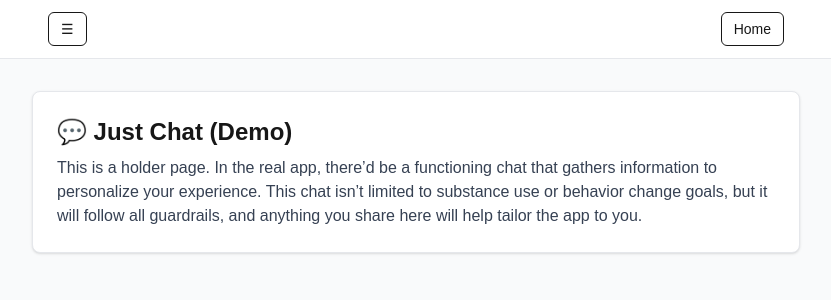
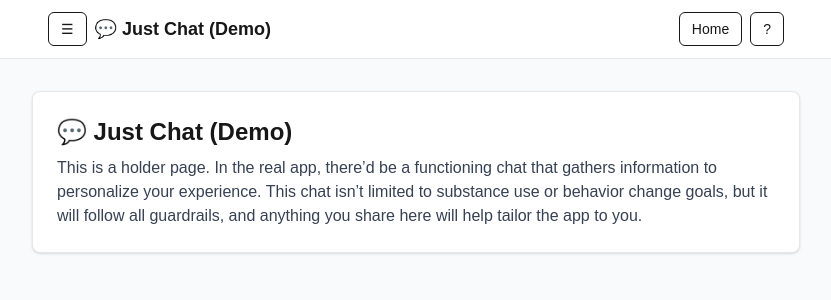
Before and after one commit to jaking1979/cmc-app-v0, a Next.js app: page /chat in a window 1280 px wide. Shown: the top 300 px of the page, without its empty margins (224-1055 px from the left). Built offline with nearby package versions, Linux system fonts and the light colour scheme.

Commit message:
Fix Chat page: pass TopNav title and wire Instructions modal

```diff
--- a/src/app/chat/page.tsx
+++ b/src/app/chat/page.tsx
@@ -1,12 +1,19 @@
-// src/app/chat/page.tsx
 'use client'
 
+import { useState } from 'react'
 import TopNav from '@/components/TopNav'
+import GlobalInstructionsModal from '@/components/GlobalInstructionsModal'
 
-export default function ChatPlaceholderPage() {
+export default function ChatPage() {
+  const [showInstructions, setShowInstructions] = useState(false)
+
   return (
     <>
-      <TopNav />
+      <TopNav
+        title="💬 Just Chat (Demo)"
+        onShowInstructions={() => setShowInstructions(true)}
+      />
+
       <main className="min-h-screen bg-gray-50 px-4">
         <div className="max-w-3xl mx-auto py-8">
           <section className="bg-white border border-gray-200 rounded-lg shadow-sm p-6">
@@ -20,6 +27,11 @@ export default function ChatPlaceholderPage() {
           </section>
         </div>
       </main>
+
+      <GlobalInstructionsModal
+        open={showInstructions}
+        onClose={() => setShowInstructions(false)}
+      />
     </>
   )
 }
```
